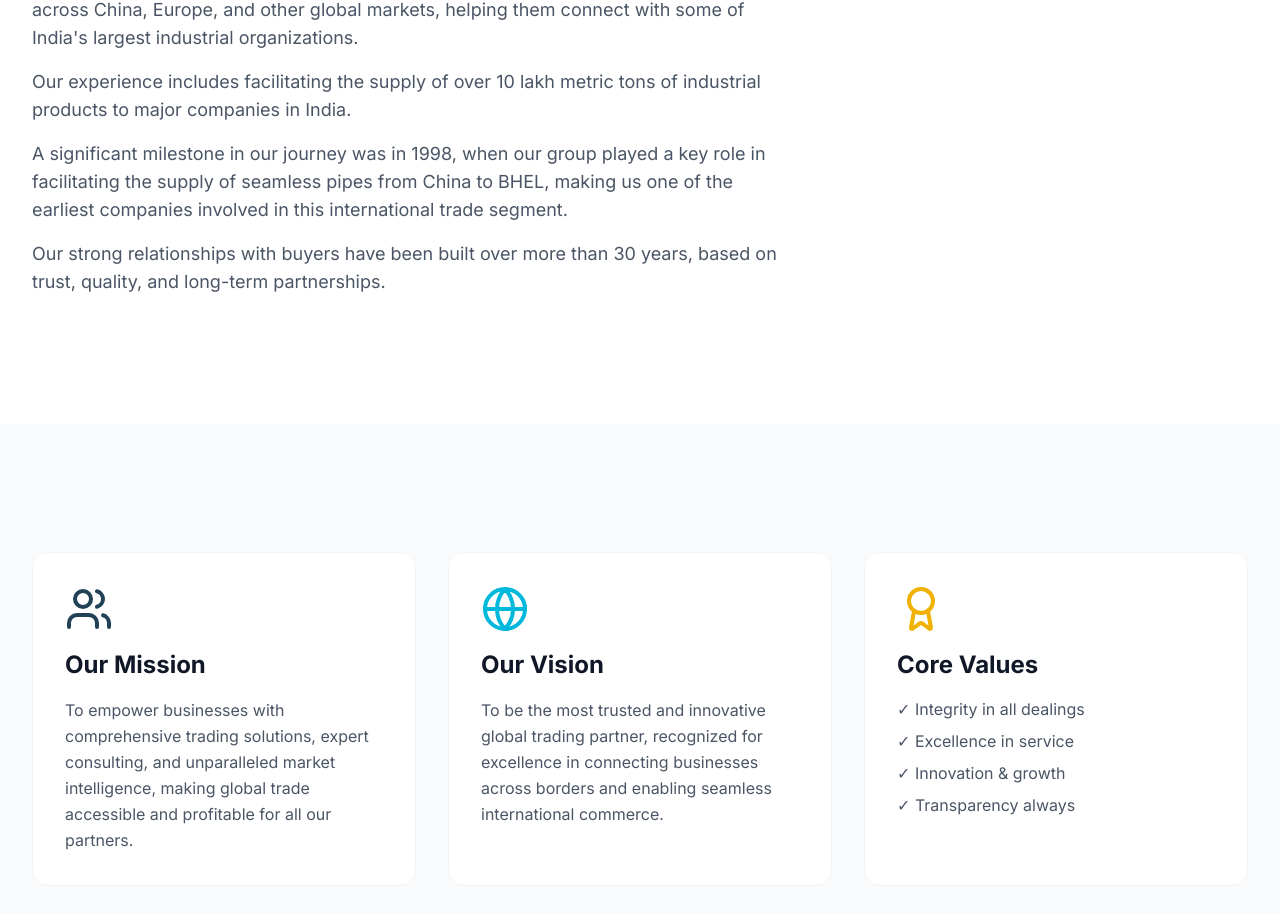
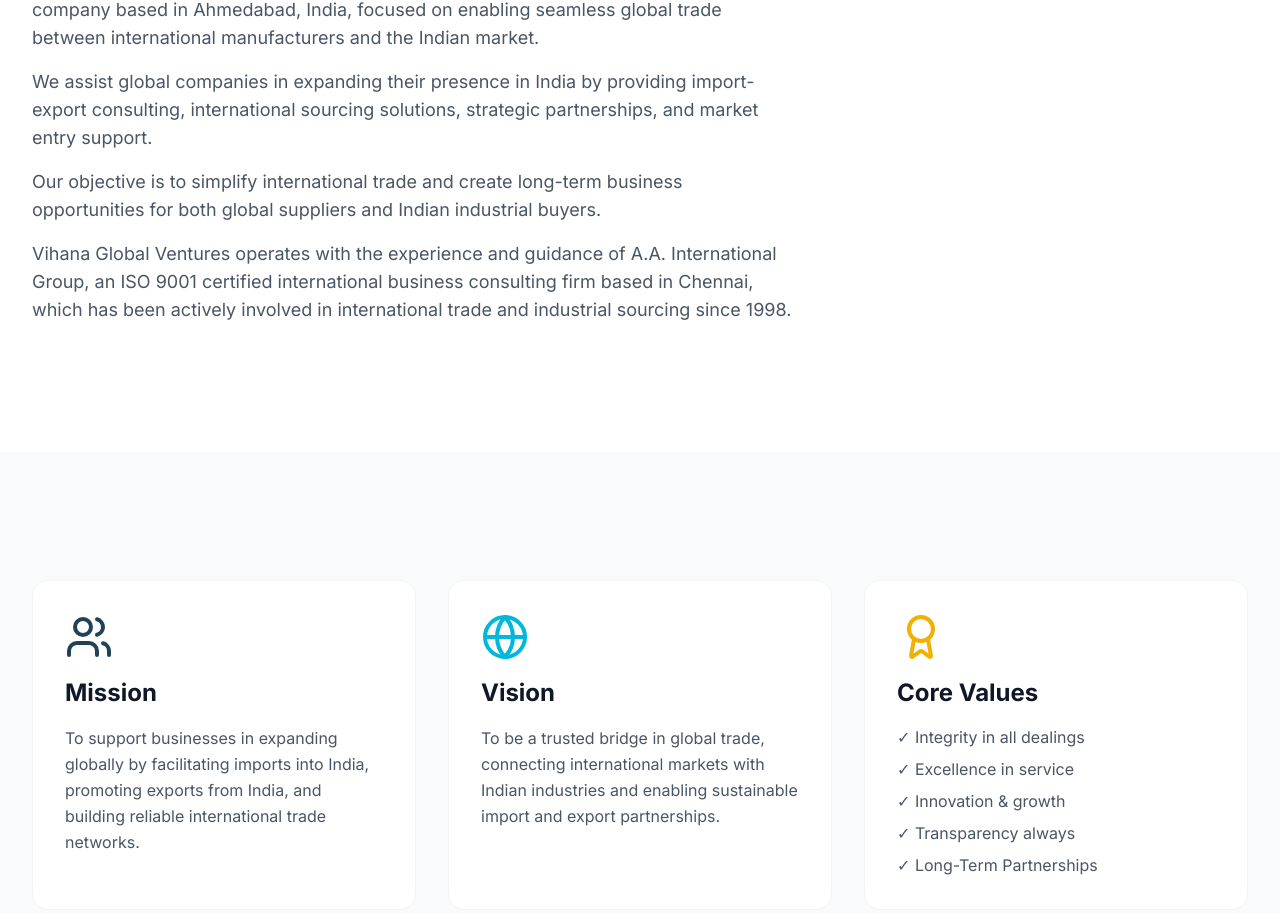
Before and after one commit to teamappaddicted/Vihana-Global-Ventures, a Next.js app: page /about in a window 1280 px wide. Shown: the part 673-1586 px from the top of the page. Built offline with nearby package versions, Linux system fonts and the light colour scheme.

Commit message:
Update About page story, vision, mission, and core values copy

```diff
--- a/src/app/(pages)/about/page.tsx
+++ b/src/app/(pages)/about/page.tsx
@@ -33,16 +33,16 @@
           >
             <h2 className="text-4xl font-bold text-gray-900 mb-6">Our Story</h2>
             <p className="text-lg text-gray-600 mb-4">
-              For over two decades, our group has worked closely with international manufacturers across China, Europe, and other global markets, helping them connect with some of India's largest industrial organizations.
+              Vihana Global Ventures is an international trade consulting and business facilitation company based in Ahmedabad, India, focused on enabling seamless global trade between international manufacturers and the Indian market.
             </p>
             <p className="text-lg text-gray-600 mb-4">
-              Our experience includes facilitating the supply of over 10 lakh metric tons of industrial products to major companies in India.
+              We assist global companies in expanding their presence in India by providing import-export consulting, international sourcing solutions, strategic partnerships, and market entry support.
             </p>
             <p className="text-lg text-gray-600 mb-4">
-              A significant milestone in our journey was in 1998, when our group played a key role in facilitating the supply of seamless pipes from China to BHEL, making us one of the earliest companies involved in this international trade segment.
+              Our objective is to simplify international trade and create long-term business opportunities for both global suppliers and Indian industrial buyers.
             </p>
             <p className="text-lg text-gray-600">
-              Our strong relationships with buyers have been built over more than 30 years, based on trust, quality, and long-term partnerships.
+              Vihana Global Ventures operates with the experience and guidance of A.A. International Group, an ISO 9001 certified international business consulting firm based in Chennai, which has been actively involved in international trade and industrial sourcing since 1998.
             </p>
           </motion.div>
         </div>
@@ -60,9 +60,9 @@
               className="p-8 bg-white rounded-2xl border border-gray-100 hover:border-[#214156] transition-all"
             >
               <Users className="w-12 h-12 text-[#214156] mb-4" />
-              <h3 className="text-2xl font-bold text-gray-900 mb-4">Our Mission</h3>
+              <h3 className="text-2xl font-bold text-gray-900 mb-4">Mission</h3>
               <p className="text-gray-600 leading-relaxed">
-                To empower businesses with comprehensive trading solutions, expert consulting, and unparalleled market intelligence, making global trade accessible and profitable for all our partners.
+                To support businesses in expanding globally by facilitating imports into India, promoting exports from India, and building reliable international trade networks.
               </p>
             </motion.div>
 
@@ -75,9 +75,9 @@
               className="p-8 bg-white rounded-2xl border border-gray-100 hover:border-[#214156] transition-all"
             >
               <Globe className="w-12 h-12 text-cyan-500 mb-4" />
-              <h3 className="text-2xl font-bold text-gray-900 mb-4">Our Vision</h3>
+              <h3 className="text-2xl font-bold text-gray-900 mb-4">Vision</h3>
               <p className="text-gray-600 leading-relaxed">
-                To be the most trusted and innovative global trading partner, recognized for excellence in connecting businesses across borders and enabling seamless international commerce.
+                To be a trusted bridge in global trade, connecting international markets with Indian industries and enabling sustainable import and export partnerships.
               </p>
             </motion.div>
 
@@ -96,6 +96,7 @@
                 <li>✓ Excellence in service</li>
                 <li>✓ Innovation & growth</li>
                 <li>✓ Transparency always</li>
+                <li>✓ Long-Term Partnerships</li>
               </ul>
             </motion.div>
           </div>
```
